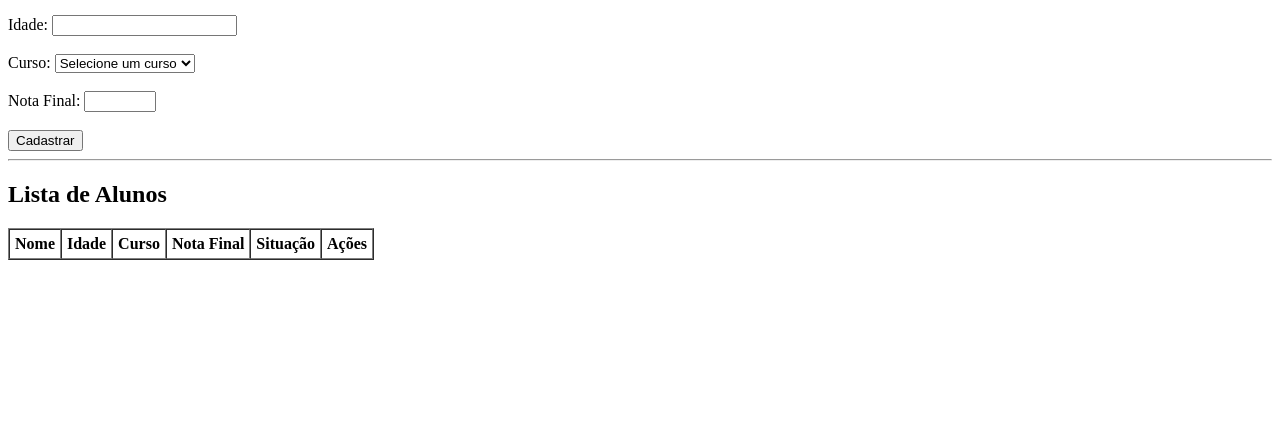
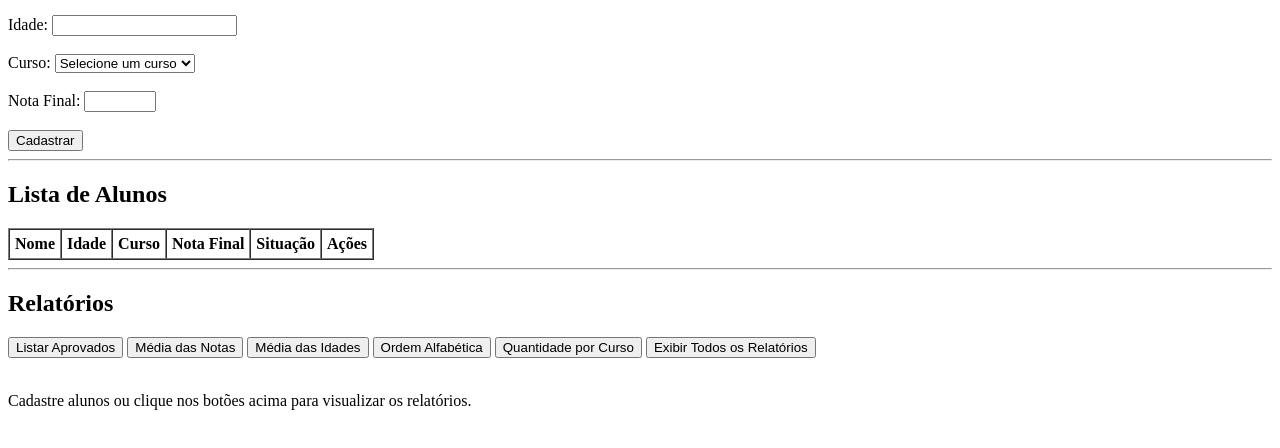
Before and after one commit to oliver-melo/devtech-academy, a plain HTML site: page index.html in a window 1280 px wide. Shown: the part 104-552 px from the top of the page. Drawn offline with Linux system fonts and the light colour scheme.

Commit message:
adicionando botões para emissão de relatórios

```diff
--- a/index.html
+++ b/index.html
@@ -54,6 +54,21 @@
         </tbody>
     </table>
 
+	<hr>
+
+    <h2>Relatórios</h2>
+    <div>
+        <button type="button" id="btn-rel-aprovados">Listar Aprovados</button>
+        <button type="button" id="btn-rel-media-notas">Média das Notas</button>
+        <button type="button" id="btn-rel-media-idades">Média das Idades</button>
+        <button type="button" id="btn-rel-ordem-alfabetica">Ordem Alfabética</button>
+        <button type="button" id="btn-rel-qtd-curso">Quantidade por Curso</button>
+        <button type="button" id="btn-rel-todos">Exibir Todos os Relatórios</button>
+    </div>
+    <br>
+    <div id="resultado-relatorios">
+        <p>Cadastre alunos ou clique nos botões acima para visualizar os relatórios.</p>
+    </div>
     <script src="app.js"></script>
 </body>
 </html>
```
